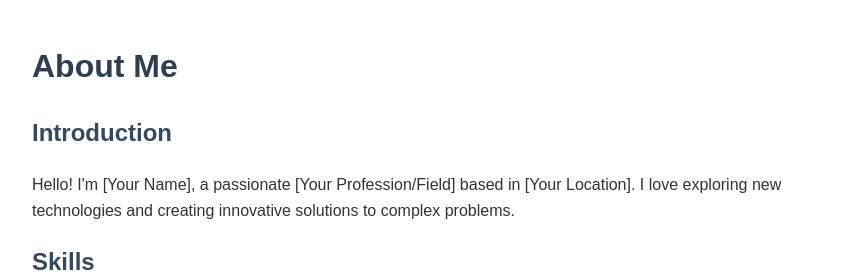
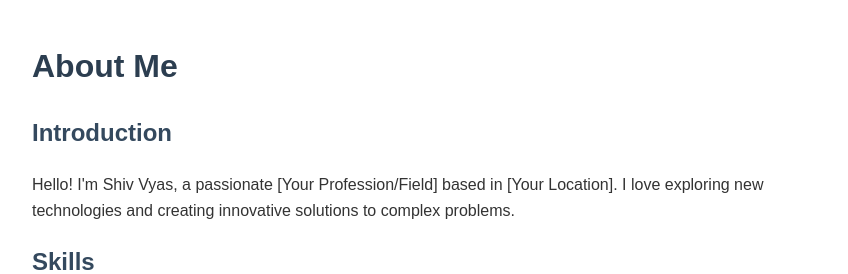
Before and after one commit to shivvyas2/cs696af24-shivvyas2, a plain HTML site: page index.html in a window 1280 px wide. Shown: the top 274 px of the page, without its empty margins (208-1056 px from the left). Drawn offline with Linux system fonts and the light colour scheme.

Commit message:
Change 2

```diff
--- a/index.html
+++ b/index.html
@@ -28,7 +28,7 @@
     <h1>About Me</h1>
 
     <h2>Introduction</h2>
-    <p>Hello! I'm [Your Name], a passionate [Your Profession/Field] based in [Your Location]. I love exploring new technologies and creating innovative solutions to complex problems.</p>
+    <p>Hello! I'm Shiv Vyas, a passionate [Your Profession/Field] based in [Your Location]. I love exploring new technologies and creating innovative solutions to complex problems.</p>
 
     <h2>Skills</h2>
     <ul>
```
